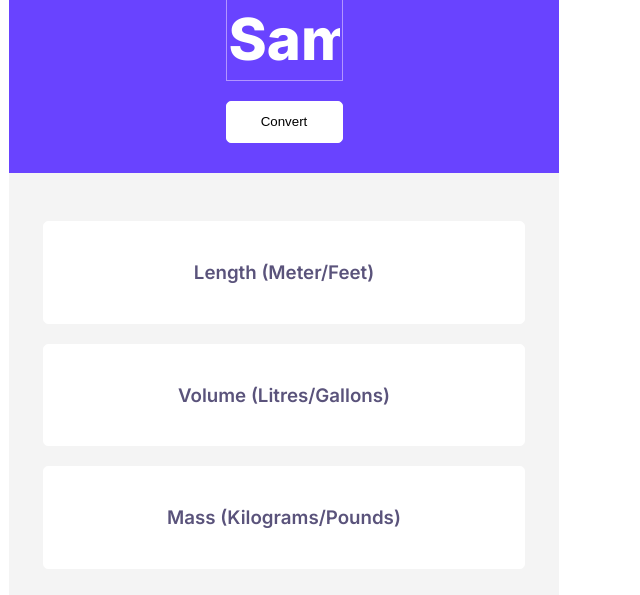
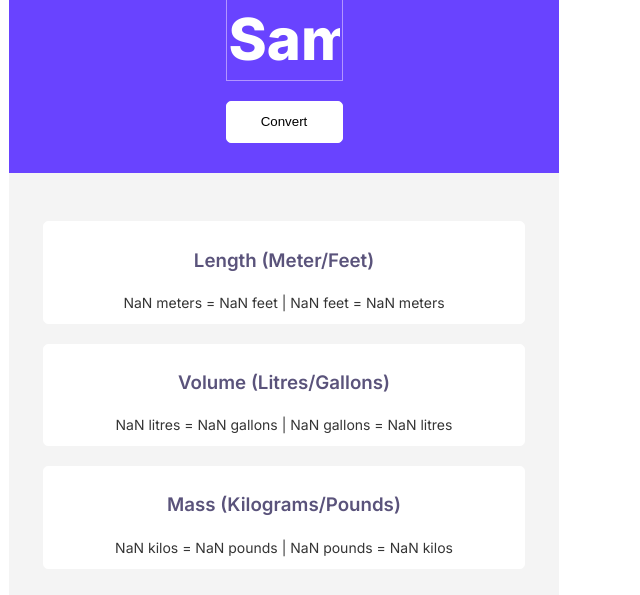
Before and after one commit to adhizsrm/units-converter, a plain HTML site: page index.html in a window 1280 px wide. Both pictures are taken after typing "Sample" into the empty fields and a click on the button "Convert". Shown: the part 121-716 px from the top of the page, without its empty margins (0-640 px from the left). Drawn offline with Linux system fonts and the light colour scheme.

Commit message:
adding JS functionality

```diff
--- a/index.css
+++ b/index.css
@@ -1,6 +1,7 @@
 body{
    font-family: "Inter", sans-serif;
 }
+
 #main {
    width: 550px;
    height: 729px;
@@ -11,6 +12,7 @@ body{
    flex-direction: column;
    flex:grow;
 }
+
 #header {
    margin:0px;
    background-color: #6943FF;
@@ -23,14 +25,17 @@ body{
    height: 285px;
 
 }
+
 h1{
   margin: 20px 0px 20px 0px;
 }
+
 h3 {
    font-family: "Inter", sans-serif;
    font-weight: 600;
    color:#5A537B;
 }
+
 #input-btn {
    width: 117px;
    height: 42px;
@@ -38,7 +43,6 @@ body{
    border: 1px solid #ffffff;
    border-radius: 5px;
    background-color: #ffffff;
-
 }
 input {
    width: 117px;
@@ -54,7 +58,6 @@ body{
    text-align: center;
    text-underline-position: from-font;
    text-decoration-skip-ink: none;
-
 }
 
 
@@ -77,9 +80,6 @@ body{
    height: 59px;
    top: 31px;
    left: 77px;
-    gap: 0px;
-    opacity: 0px;
-
 }
 
 #group {
@@ -94,3 +94,20 @@ body{
    border-radius: 5px;
    background-color: #ffffff;
 }
+
+.results-class {
+   display: flex;
+   flex-direction: column;
+   justify-content: center;
+   align-items: center;
+   width: 346px;
+   height: 25px;
+   font-family: "Inter";
+   font-size: 14px;
+   font-weight: 400;
+   line-height: 20px;
+   text-align: center;
+   text-underline-position: from-font;
+   text-decoration-skip-ink: none;
+   color:#353535;
+}
--- a/index.html
+++ b/index.html
@@ -16,16 +16,19 @@
                 <div id = "group">
                     <div id = "conversion-results">
                         <h3>Length (Meter/Feet)</h3>
+                        <div id = "length-results" class = "results-class"></div>
                     </div>
                 </div>
                 <div id = "group">
                     <div id = "conversion-results">
                         <h3>Volume (Litres/Gallons)</h3>
+                        <div id = "volume-results" class = "results-class"></div>
                     </div>
                 </div>
                 <div id = "group">
                     <div id = "conversion-results">
                         <h3>Mass (Kilograms/Pounds)</h3>
+                        <div id = "mass-results" class = "results-class"></div>
                     </div>
                 </div>
             </div>
--- a/index.js
+++ b/index.js
@@ -0,0 +1,39 @@
+const inputBtn = document.getElementById("input-btn");
+let inputBox = document.getElementById("input-box");
+const lengthResults = document.getElementById("length-results");
+const volumeResults = document.getElementById("volume-results");
+const massResults = document.getElementById("mass-results");
+const meterToFeet = 3.281;
+const literToGallon = 0.264;
+const kiloToPound = 2.204;
+
+inputBtn.addEventListener("click",function(){
+        let num = Number(inputBox.value);
+        lengthResults.innerHTML = calculateLength(num);
+        volumeResults.innerHTML = calculateVolume(num);
+        massResults.innerHTML = calculateMass(num);
+})
+
+function calculateLength(num) {
+    let str = ``;
+    let toFeet = num * meterToFeet;
+    let toMeter = num / meterToFeet;
+    str += `<p>${num} meters = ${(toFeet).toFixed(3)} feet | ${num} feet = ${(toMeter).toFixed(3)} meters`;
+    return str;
+}
+
+function calculateVolume(num) {
+    let str = ``;
+    let toGallons = num * literToGallon;
+    let toLitres = num / literToGallon;
+    str += `<p>${num} litres = ${(toGallons).toFixed(3)} gallons | ${num} gallons = ${(toLitres).toFixed(3)} litres`;
+    return str;
+}
+
+function calculateMass(num) {
+    let str = ``;
+    let toPounds = num * kiloToPound;
+    let toKilos = num / kiloToPound;
+    str += `<p>${num} kilos = ${(toPounds).toFixed(3)} pounds | ${num} pounds = ${(toKilos).toFixed(3)} kilos`;
+    return str;
+}
```
Lines whose indentation alone changed are shown as unchanged.
